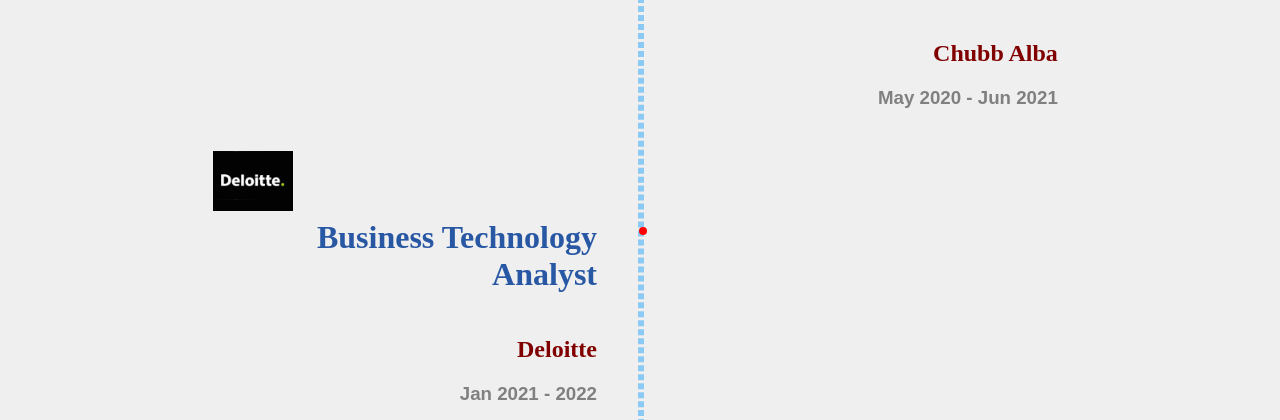
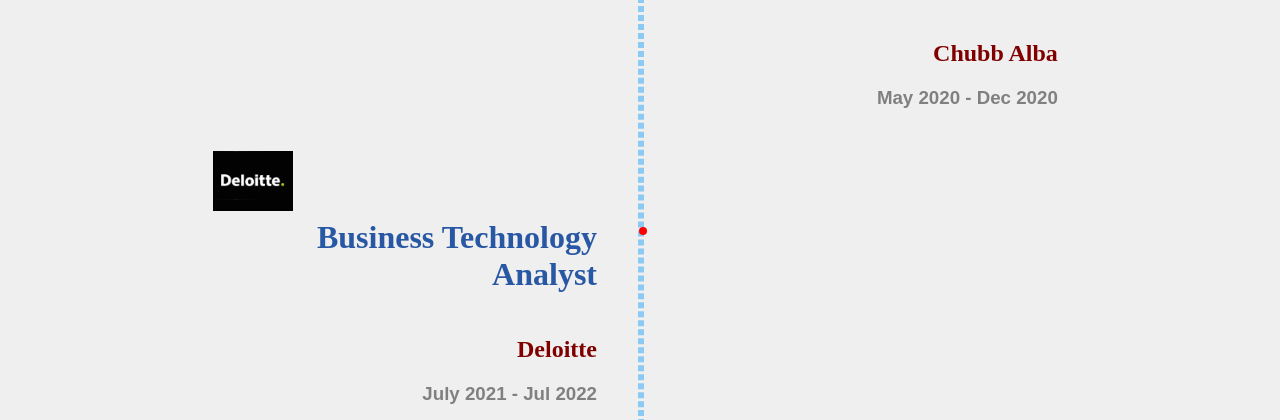
Before and after one commit to ln431/Website_Project, a plain HTML site: page index.html in a window 1280 px wide. Shown: the part 3575-3995 px from the top of the page. Drawn offline with nearby package versions, Linux system fonts and the light colour scheme.

Commit message:
Update index.html
Date

```diff
--- a/index.html
+++ b/index.html
@@ -243,13 +243,13 @@
                 <div class="timeline-box">
                     <h4 id="chubb-alba" class="">Business Analyst (Summer)</h4>
                     <h2 class="company-name">Chubb Alba</h2>
-                    <h3 class="time">May&nbsp;2020&nbsp;-&nbsp;Jun&nbsp;2021</h3>
+                    <h3 class="time">May&nbsp;2020&nbsp;-&nbsp;Dec&nbsp;2020</h3>
                     <p class="role-desc"></p>
                 </div>
                 <div class="timeline-box">
                     <h4 id="del" class="">Business Technology Analyst</h4>
                     <h2 class="company-name">Deloitte</h2>
-                    <h3 class="time">Jan&nbsp;2021&nbsp;-&nbsp;2022</h3>
+                    <h3 class="time">July&nbsp;2021&nbsp;-&nbsp;Jul&nbsp;2022</h3>
                     <p class="role-desc"></p>
                 </div>
                 <div class="timeline-box">
```
